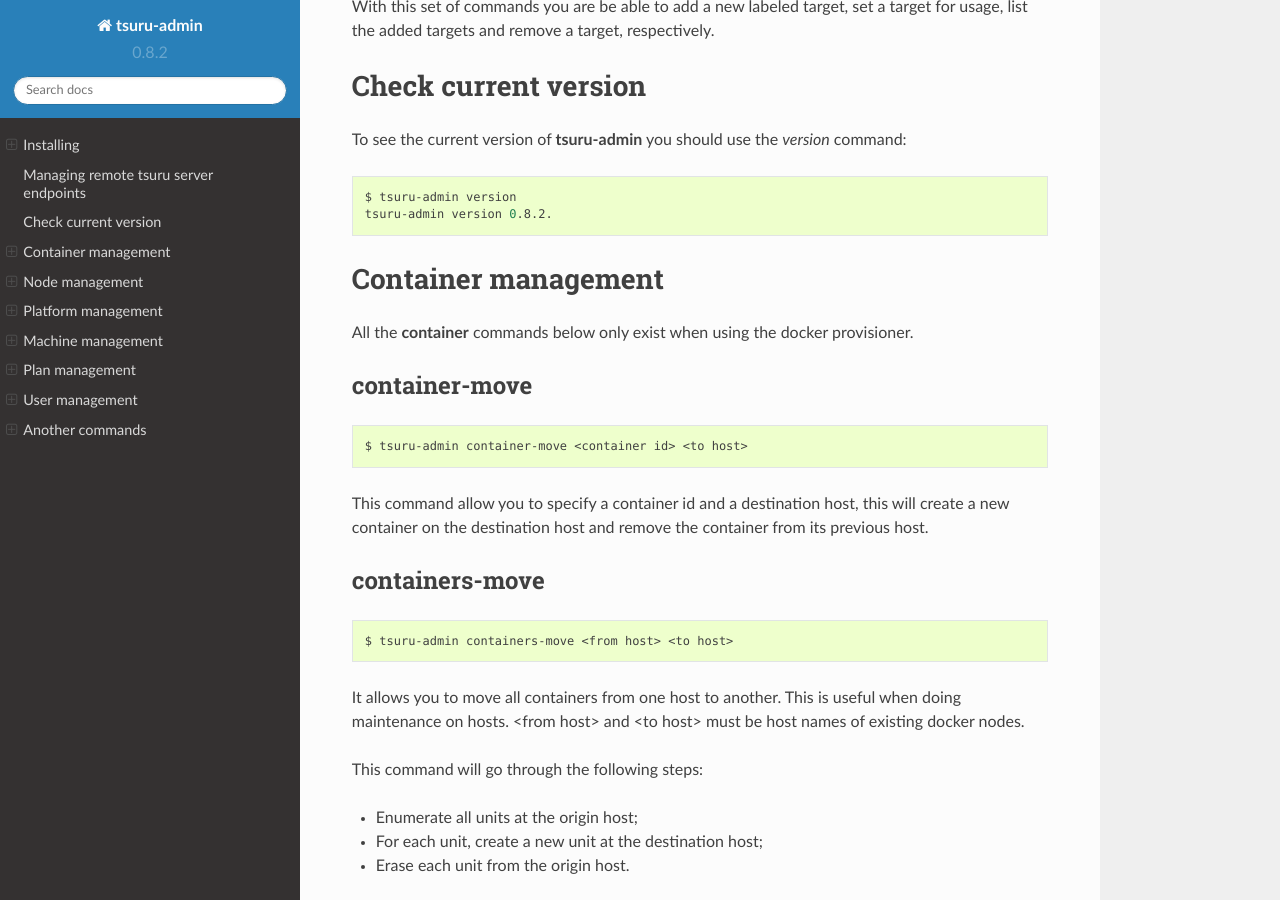
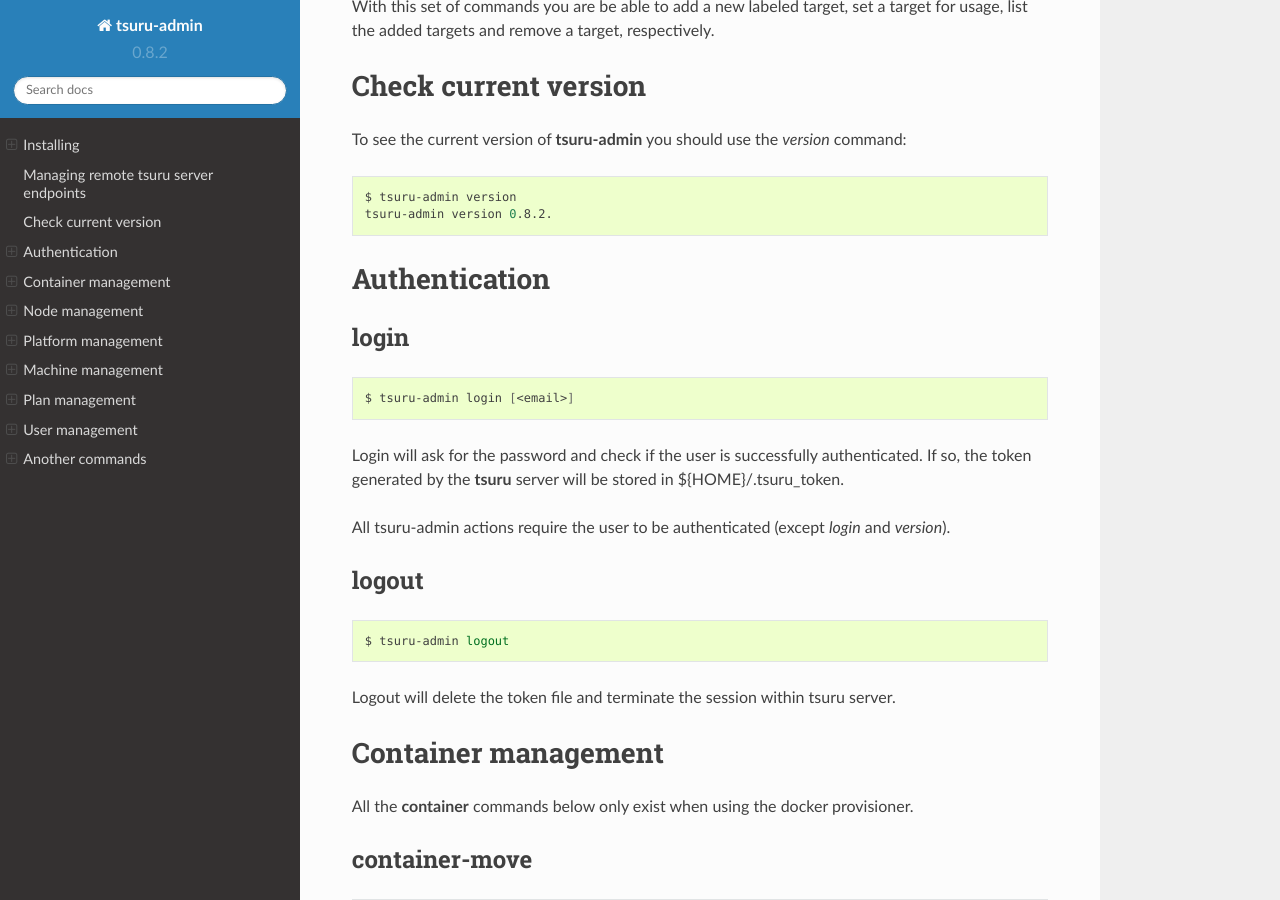
Before and after one commit to tsuru/tsuru-admin, a Sphinx documentation site: the page built from docs/source/index.rst, in a window 1280 px wide and 900 px high, scrolled down 2511 px. Built offline with Sphinx 7.4.7 and the Read the Docs theme 2.0.0, drawn with Linux system fonts in a browser that asks for light colours.

Commit message:
docs: added docs about login/logout.

```diff
--- a/docs/source/index.rst
+++ b/docs/source/index.rst
@@ -154,6 +154,35 @@
 
     $ tsuru-admin version
     tsuru-admin version 0.8.2.
+
+Authentication
+==============
+
+login
+-----
+
+.. highlight:: bash
+
+::
+
+    $ tsuru-admin login [<email>]
+
+Login will ask for the password and check if the user is successfully
+authenticated. If so, the token generated by the **tsuru** server will be stored
+in ${HOME}/.tsuru_token.
+
+All tsuru-admin actions require the user to be authenticated (except `login` and `version`).
+
+logout
+------
+
+.. highlight:: bash
+
+::
+
+    $ tsuru-admin logout
+
+Logout will delete the token file and terminate the session within tsuru server.
 
 Container management
 ====================
```
